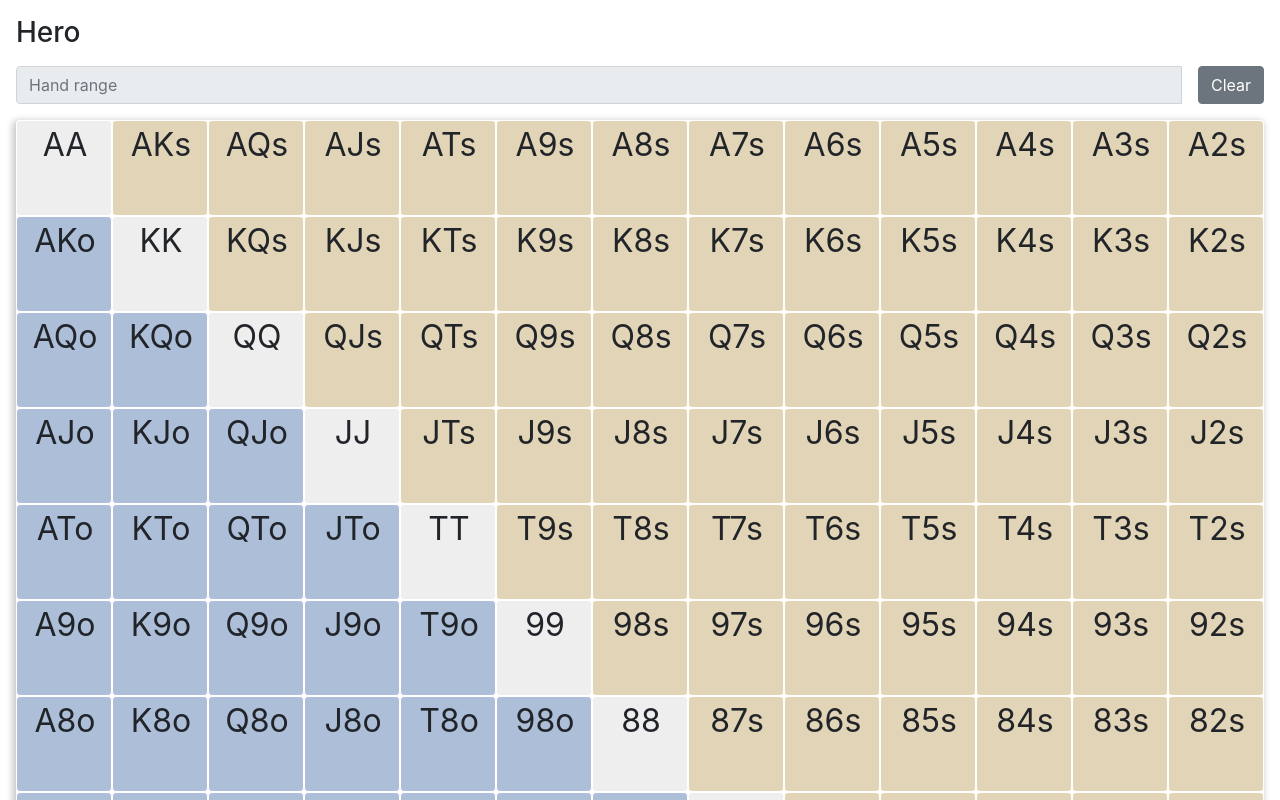
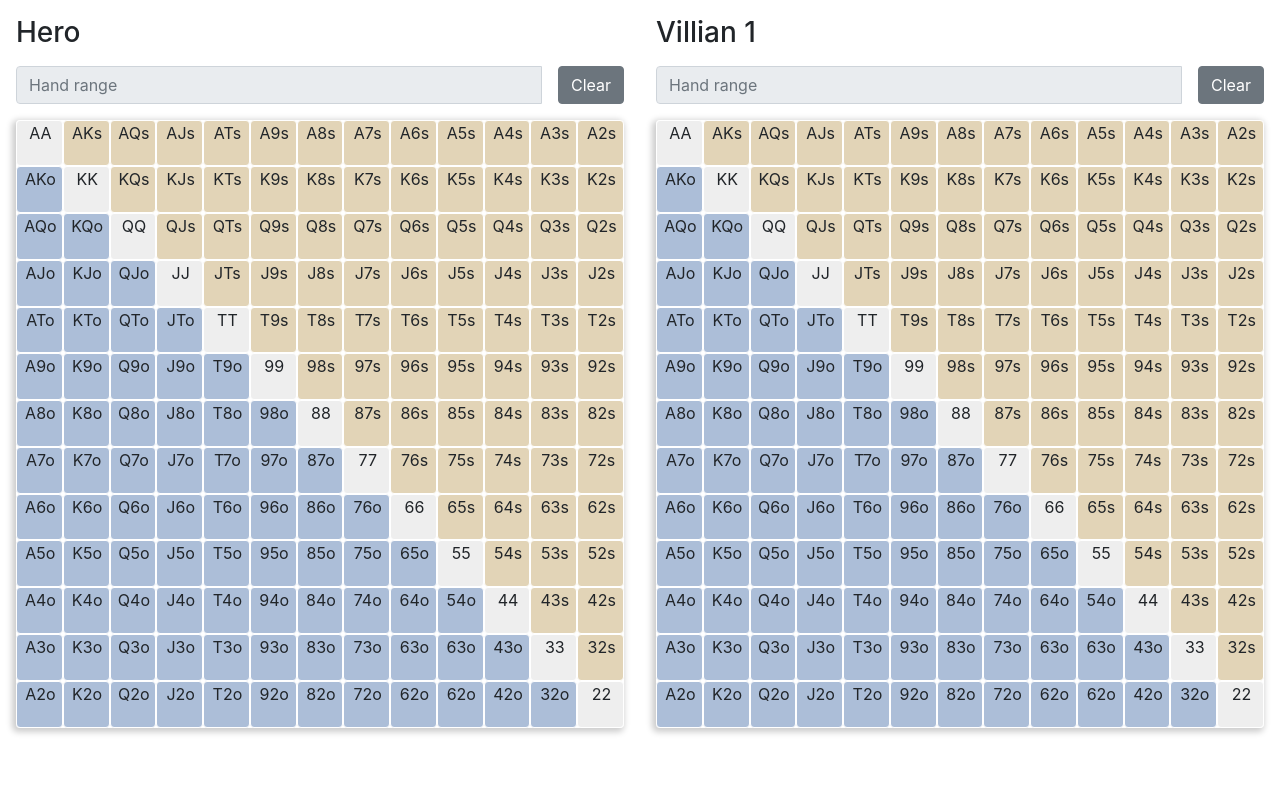
Before and after one commit to John-Simmons/poker-analysis, a React (Create React App) app: page / in a window 1280 px wide. Shown: the top 800 px of the page. Built offline with nearby package versions, Linux system fonts and the light colour scheme.

Commit message:
Selectors and state are now scalable

```diff
--- /dev/null
+++ b/src/AddSelector/AddSelector.css
@@ -0,0 +1,3 @@
+.AddSelector{
+    background-color: #555b6e;
+}
--- /dev/null
+++ b/src/AddSelector/AddSelector.js
@@ -0,0 +1,10 @@
+import React from 'react';
+
+const addSelector = () => {
+    return(
+        <div className="AddSelector">
+        </div>
+    )
+}
+
+export default addSelector;
--- a/src/App.css
+++ b/src/App.css
@@ -22,7 +22,23 @@
   font-size: large;
 }
 
+.no-gutters {
+  margin-right: 0;
+  margin-left: 0;
+
+  > .col,
+  > [class*="col-"] {
+    padding-right: 0;
+    padding-left: 0;
+  }
+}
+
 @keyframes App-logo-spin {
   from { transform: rotate(0deg); }
   to { transform: rotate(360deg); }
 }
+
+#selector-section{
+    margin-left: 0px;
+    margin-right: 0px;
+}
--- a/src/App.js
+++ b/src/App.js
@@ -3,30 +3,40 @@ import './App.css';
 import './RangeBtn/RangeBtn.css'
 import './RangeTable/RangeTable.css'
 import './RangeSelector/RangeSelector.css'
+import './AddSelector/AddSelector.css'
 import RangeSelector from "./RangeSelector/RangeSelector"
+import AddSelector from "./AddSelector/AddSelector"
 
 class App extends Component {
     state = {
-        range: []
+        ranges: [
+            {id: "Hero", range: [], type: "range"},
+            {id: "Villian 1", range: [], type: "range"}
+        ]
     }
 
     //This function clears the range selected
-    clearRangeHandler = () => {
-        this.setState({range: []});
+    clearRangeHandler = (index) => {
+        console.log("calling clearRangeHandler with", index)
+        const newRanges = [...this.state.ranges]
+        newRanges[index].range = [];
+        this.setState({ranges: newRanges});
     }
 
     //This function add/subtracts from the range based on the user selection
-    selectHandHandler = (id) => {
-        const newRange = [...this.state.range];
+    selectHandHandler = (handId, index) => {
+        const newRanges = [...this.state.ranges]
+        const range = [...this.state.ranges[index].range];
 
-        if (this.state.range.includes(id)){
-            const handIndex = this.state.range.indexOf(id);
-            newRange.splice(handIndex, 1);
-            this.setState({range: newRange});
+        if (range.includes(handId)){
+            const handIndex = range.indexOf(handId);
+            range.splice(handIndex, 1);
+            newRanges[index].range = range;
+            this.setState({ranges: newRanges});
         } else {
-            newRange.push(id);
+            newRanges[index].range.push(handId);
 
-            this.setState({range: newRange});
+            this.setState({ranges: newRanges});
         }
     }
 
@@ -43,13 +53,26 @@ class App extends Component {
     render() {
         return (
             <div className="App">
-                <RangeSelector
-                    range={this.state.range}
-                    clearRange={this.clearRangeHandler}
-                    enterRange={(event) => this.enterRangeHandler(event)}
-                    selectHand={(id) => this.selectHandHandler(id)}>
-                    Hero
-                </RangeSelector>
+                <div className="row no-gutters">
+                    {this.state.ranges.map((entity, index) =>{
+                        return <div className="col-xs-12 col-sm-6 col-md-6 col-lg-6">
+                            <RangeSelector
+                                range={entity.range}
+                                entityId={entity.id}
+                                index={index}
+                                type={entity.type}
+                                clearRange={() => this.clearRangeHandler(index)}
+                                enterRange={(event) => this.enterRangeHandler(event)}
+                                selectHand={(handId) => this.selectHandHandler(handId, index)}
+                                key={entity.id}>
+                                {entity.id}
+                            </RangeSelector>
+                        </div>
+                    })}
+                    <div className="col-xs-12 col-sm-6 col-md-6 col-lg-6">
+                        <AddSelector/>
+                    </div>
+                </div>
             </div>
         );
     }
--- a/src/RangeBtn/RangeBtn.css
+++ b/src/RangeBtn/RangeBtn.css
@@ -6,7 +6,8 @@
 }
 
 .RangeBtn:hover{
-    background-color: coral;
+    background-color: #555b6e;
+    color: white;
 }
 
 .offsuit{
@@ -14,7 +15,8 @@
 }
 
 .offsuit:hover{
-    background-color: coral;
+    background-color: #555b6e;
+    color: white;
 }
 
 .suited{
@@ -22,7 +24,8 @@
 }
 
 .suited:hover{
-    background-color: coral;
+    background-color: #555b6e;
+    color: white;
 }
 
 .rb-active{
@@ -34,7 +37,9 @@
 }
 
 .rb-active:hover{
-    border: 2px solid #222;
+    background-color: #555b6e;
+    color: white;
+    border: 2px solid #fff;
 }
 
 #square {
@@ -51,5 +56,5 @@
     position: absolute;
     width: 100%;
     height: 100%;
-    font-size: 2.5vw;
+    font-size: 1.25vw;
 }
--- a/src/RangeBtn/RangeBtn.js
+++ b/src/RangeBtn/RangeBtn.js
@@ -9,7 +9,7 @@ const rangeBtn = (props) => {
             <div
                 className="rb-content"
                 id = "rb-content"
-                onClick={() => props.selectHand(props.children)}>
+                onClick={() => props.selectHand(props.children, props.index)}>
                 {props.children}
             </div>
         </div>
--- a/src/RangeSelector/RangeSelector.js
+++ b/src/RangeSelector/RangeSelector.js
@@ -29,6 +29,7 @@ const rangeSelector = (props) => {
             </div>
             <RangeTable
                 range={props.range}
+                index={props.index}
                 selectHand={props.selectHand}
             />
         </div>
--- a/src/RangeTable/RangeTable.js
+++ b/src/RangeTable/RangeTable.js
@@ -28,6 +28,7 @@ const rangeTable = (props) => {
                         {column.map(hand => {
                             return <RangeBtn
                                 type={hand.type}
+                                index={props.index}
                                 isActive={props.range.includes(hand.id) ? 'rb-active': 'RangeBtn'}
                                 selectHand={props.selectHand}
                                 key={hand.id}>
```
